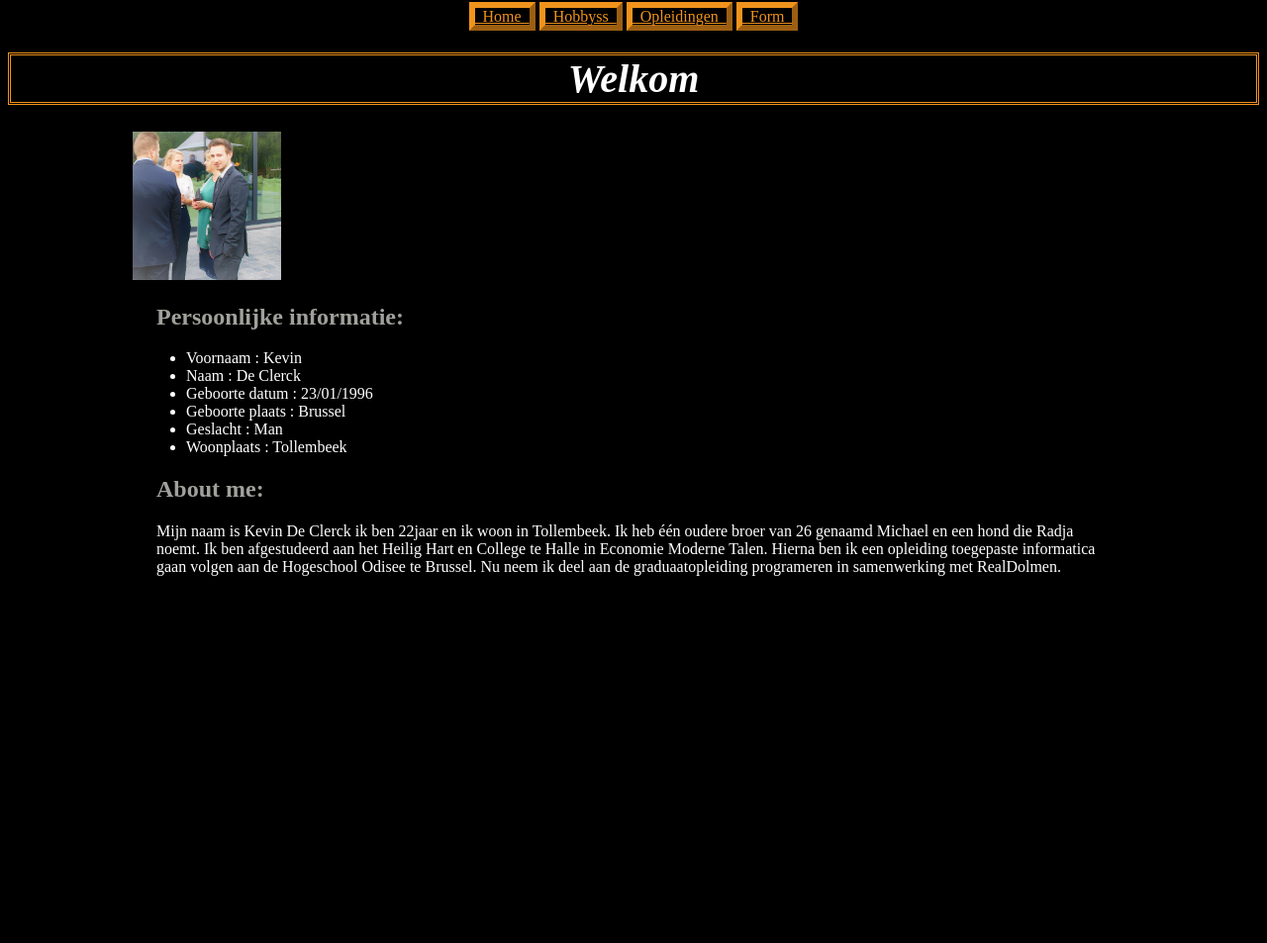
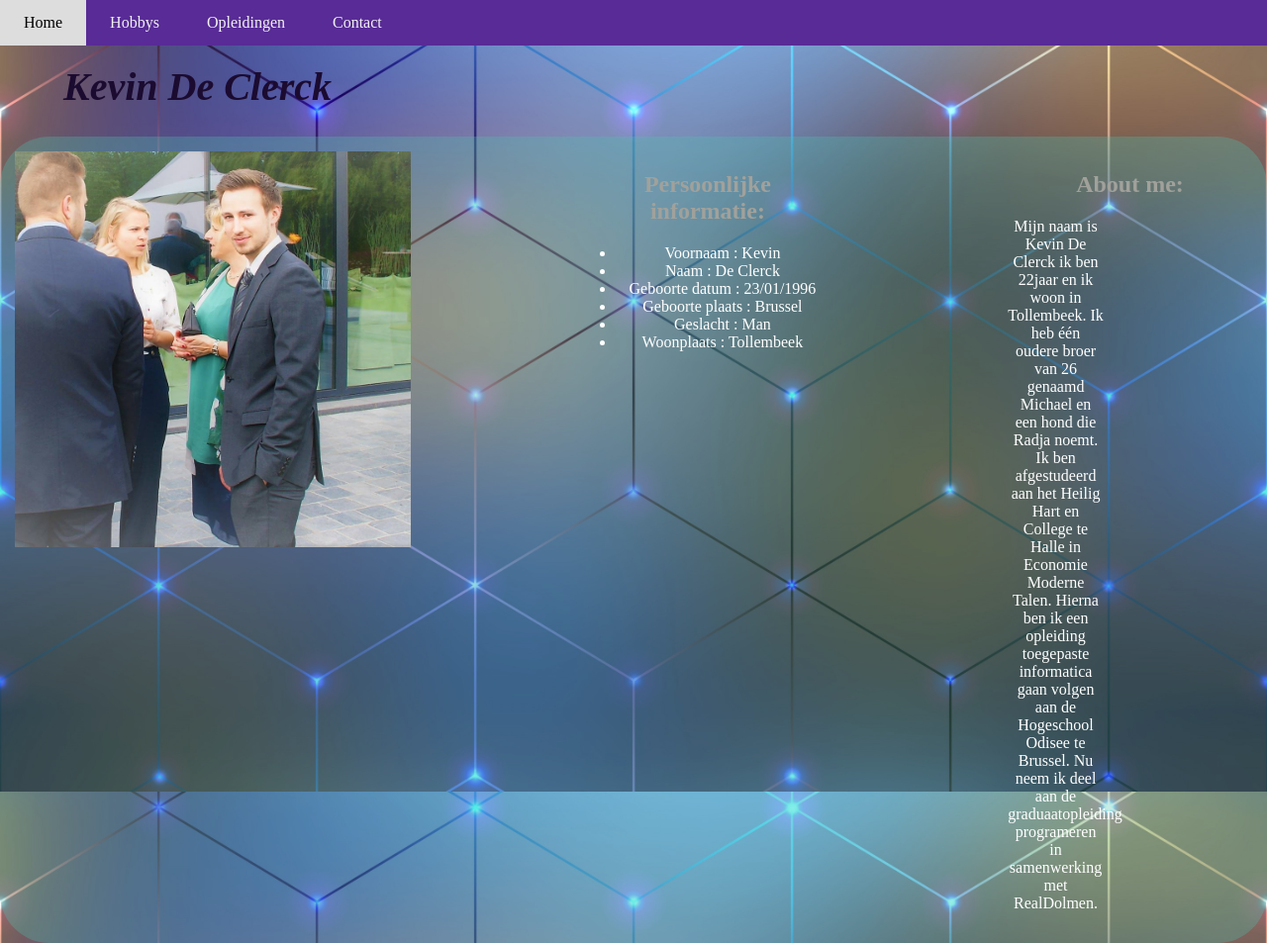
Before and after one commit to KevinDeClerck/Portfolio, a plain HTML site: page index.html in a window 1280 px wide. Shown: the whole page at 99% size. Before the commit the page ends 800 px from the top, so only its background shows below. Drawn offline with Linux system fonts and the light colour scheme.

Commit message:
Aanpassingen

```diff
--- a/index.html
+++ b/index.html
@@ -6,23 +6,22 @@
         <meta name="keywords" content="Portfolio">
         <title>Portfolio - Kevin De Clerck</title>
         <link rel="stylesheet" type="text/css" href="stijl.css" />
-
-        <div id="kader"> <a href="index.html" class="kader" class="hoofd">&nbsp; Home &nbsp;</a>
-            <a href="hobby.html" class="kader" class="hoofd">&nbsp; Hobbyss &nbsp;</a>
-            <a href="opleidingen.html" class="kader" class="hoofd">&nbsp; Opleidingen &nbsp;</a>
-            <a href="opleidingen.html" class="kader" class="hoofd">&nbsp; Form &nbsp;</a>
-
-        </div>
-
-
     </head>
-
     <body>
-
-        <h1>Welkom</h1>
-        <img id="foto" src="fotos/kevin.jpg" alt="logo" style="width: 150px; height: 150px" />
-
-
+        <header>
+            <nav id="kader"> <a href="index.html" class="kader" class="hoofd">&nbsp; Home &nbsp;</a>
+                <a href="hobby.html">&nbsp; Hobbys &nbsp;</a>
+                <a href="opleidingen.html">&nbsp; Opleidingen &nbsp;</a>
+                <a href="form.html">&nbsp; Contact &nbsp;</a>
+            </nav>
+            <h1>Kevin De Clerck</h1>
+        </header>
+        <article>
+            <section class="row">
+                <aside class="column">
+                    <img id="foto" src="fotos/kevin.jpg" alt="logo" style="width: 400px; height: 400px" />
+                </aside>
+                <aside class="column">
                     <h2>Persoonlijke informatie:</h2>
                     <ul id="info">
                         <li>Voornaam : Kevin</li>
@@ -32,10 +31,12 @@
                         <li>Geslacht : Man</li>
                         <li>Woonplaats : Tollembeek</li>
                     </ul>
-
+                </aside>
+                <aside class="column">
                     <h2>About me:</h2>
                     <p>Mijn naam is Kevin De Clerck ik ben 22jaar en ik woon in Tollembeek. Ik heb één oudere broer van 26 genaamd Michael en een hond die Radja noemt. Ik ben afgestudeerd aan het Heilig Hart en College te Halle in Economie Moderne Talen. Hierna ben ik een opleiding toegepaste informatica gaan volgen aan de Hogeschool Odisee te Brussel. Nu neem ik deel aan de graduaatopleiding programeren in samenwerking met RealDolmen.</p>
-        <br>
-
+                </aside>
+            </section>
+        </article>
     </body>
 </html>
--- a/stijl.css
+++ b/stijl.css
@@ -1,15 +1,20 @@
 body {
-      background-color: black;
+    background-image: url(fotos/achtergrond.jpg);
+    background-repeat: no-repeat;
+    background-size: cover;
+    margin: 0;
+    background-attachment: fixed;
 }
 
 
 h1 {
-	text-align: center;
-	border-style: double ;
-	border-color: #F0931C;
+
+    color: #1b0b30;
     font-style: italic;
     font-size: 40px;
-    color: white;
+    margin-left: 5%;
+    margin-top: 5%;
+
 }
 
 
@@ -24,6 +29,7 @@ p {
     color: white;
 }
 
+/*
 .kader{
 
 border-style: outset;
@@ -32,14 +38,26 @@ p {
 color: #F0931C;
 background-color:black;
 }
+*/
 
+
+* {
+    box-sizing: border-box;
+}
 #kader {
     text-align: center;
+    overflow: hidden;
+    background-color: #582b96;
+    position: fixed;
+    top: 0;
+    width: 100%;
+
+
 }
 
 
 #foto {
-    margin-left: 10%;
+
 }
 
 #info {
@@ -62,3 +80,48 @@ legend {
     padding-right: 15%;
     width: 70%;
 }
+
+
+/* Style the topnav links */
+#kader a {
+    float: left;
+    display: block;
+    color: #f2f2f2;
+    text-align: center;
+    padding: 14px 16px;
+    text-decoration: none;
+}
+
+/* Change color on hover */
+#kader a:hover {
+    background-color: #ddd;
+    color: black;
+}
+
+.column {
+    float: left;
+    width: 33.33%;
+    padding: 15px;
+}
+
+.row {
+background:rgb(74, 196, 176,0.3);
+
+    border-radius: 50px;
+    text-align: center;
+    margin: auto;
+}
+
+/* Clear floats after the columns */
+.row:after {
+    content: "";
+    display: table;
+    clear: both;
+}
+
+/* Responsive layout - makes the three columns stack on top of each other instead of next to each other */
+@media screen and (max-width:600px) {
+    .column {
+        width: 100%;
+    }
+}
```
Also changed, not shown: form.html (+18 -18 lines), hobby.html (+11 -11 lines), opleidingen.html (+11 -11 lines), fotos/achtergrond.jpg (added), fotos/background.jpg (added), fotos/hbo.jpg, fotos/odisee.png. Lines whose indentation alone changed are shown as unchanged.
